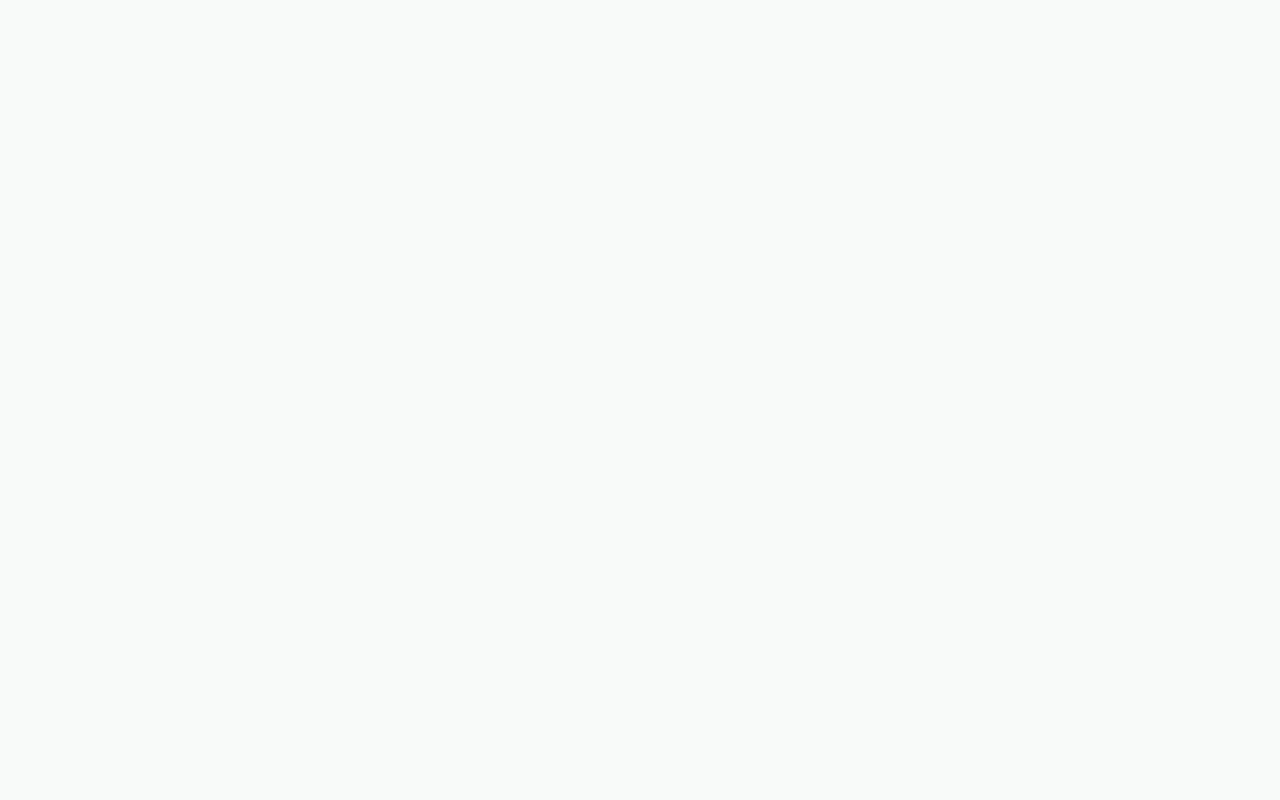
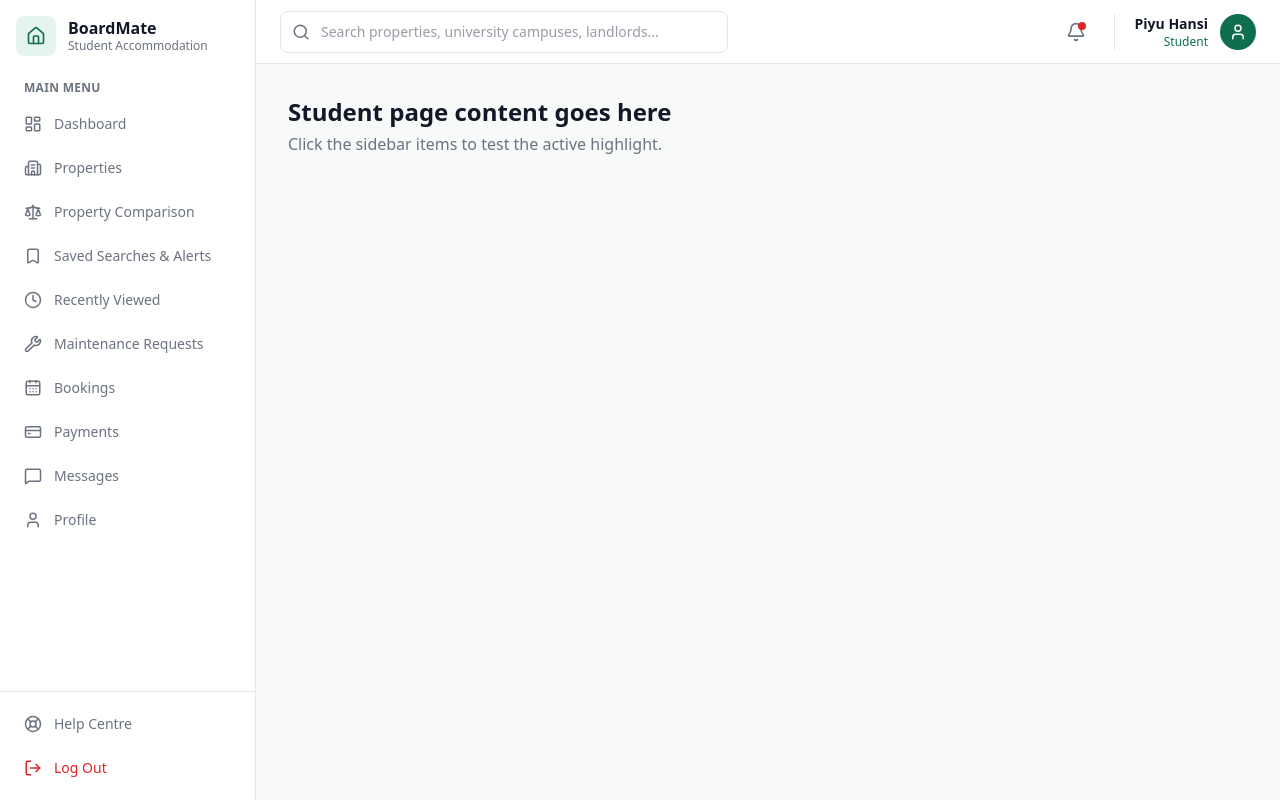
Before and after one commit to Esli-Fdo/BoardMate, a React app in the folder frontend/: page /student in a window 1280 px wide. Before the commit this address had no page. Built offline with nearby package versions, Linux system fonts and the light colour scheme; the HTML template or start-up script is replaced by a standard one.

Commit message:
feat: add Sidebar, TopBar and navigation menu config

```diff
--- a/frontend/src/App.jsx
+++ b/frontend/src/App.jsx
@@ -1,5 +1,6 @@
 import { BrowserRouter, Routes, Route } from 'react-router-dom'
 import ColorTest from './pages/home/ColorTest' // NEW
+import LayoutTest from './pages/home/LayoutTest'
 
 function Home() {
   return <h1>Welcome to BoardMate</h1>
@@ -10,6 +11,7 @@ function App() {
     <BrowserRouter>
       <Routes>
         <Route path="/" element={<Home />} />
+        <Route path="/student/*" element={<LayoutTest />} />
         <Route path="/test" element={<ColorTest />} /> {/* NEW */}
       </Routes>
     </BrowserRouter>
--- /dev/null
+++ b/frontend/src/components/layout/Sidebar.jsx
@@ -0,0 +1,66 @@
+import { NavLink } from 'react-router-dom'
+import { Home, LifeBuoy, LogOut } from 'lucide-react'
+
+const linkClass = ({ isActive }) =>
+  `flex items-center gap-3 rounded-control px-3 py-2.5 text-sm transition-colors ${
+    isActive
+      ? 'bg-primary-soft font-medium text-primary'
+      : 'text-muted hover:bg-page hover:text-ink'
+  }`
+
+function Sidebar({ subtitle, sectionLabel, items, helpTo, helpLabel = 'Help Centre', onLogout }) {
+  return (
+    <aside className="flex h-full w-64 shrink-0 flex-col border-r border-line bg-white">
+      <div className="flex items-center gap-3 p-4">
+        <div className="flex h-10 w-10 items-center justify-center rounded-control bg-primary-soft text-primary">
+          <Home size={20} />
+        </div>
+        <div>
+          <p className="font-semibold leading-tight text-ink">BoardMate</p>
+          {subtitle && <p className="text-xs text-muted">{subtitle}</p>}
+        </div>
+      </div>
+
+      <nav className="flex-1 overflow-y-auto px-3">
+        {sectionLabel && (
+          <p className="mb-2 mt-2 px-3 text-xs font-semibold uppercase tracking-wide text-muted">
+            {sectionLabel}
+          </p>
+        )}
+        <ul className="space-y-1">
+          {items.map(({ label, to, icon: Icon }) => (
+            <li key={to}>
+              <NavLink to={to} className={linkClass}>
+                <Icon size={18} />
+                {label}
+              </NavLink>
+            </li>
+          ))}
+        </ul>
+      </nav>
+
+      {(helpTo || onLogout) && (
+        <div className="space-y-1 border-t border-line p-3">
+          {helpTo && (
+            <NavLink to={helpTo} className={linkClass}>
+              <LifeBuoy size={18} />
+              {helpLabel}
+            </NavLink>
+          )}
+          {onLogout && (
+            <button
+              type="button"
+              onClick={onLogout}
+              className="flex w-full items-center gap-3 rounded-control px-3 py-2.5 text-sm font-medium text-danger hover:bg-danger-soft"
+            >
+              <LogOut size={18} />
+              Log Out
+            </button>
+          )}
+        </div>
+      )}
+    </aside>
+  )
+}
+
+export default Sidebar
--- /dev/null
+++ b/frontend/src/components/layout/TopBar.jsx
@@ -0,0 +1,40 @@
+import { Bell, Search, User } from 'lucide-react'
+import Input from '../common/Input'
+
+function TopBar({ user, searchPlaceholder = 'Search...', hasNotifications = false }) {
+  return (
+    <header className="flex h-16 shrink-0 items-center justify-between gap-4 border-b border-line bg-white px-6">
+      <Input
+        className="w-full max-w-md"
+        leftIcon={Search}
+        placeholder={searchPlaceholder}
+        aria-label="Search"
+      />
+
+      <div className="flex items-center gap-5">
+        <button
+          type="button"
+          aria-label="Notifications"
+          className="relative rounded-control p-2 text-muted hover:bg-page hover:text-ink"
+        >
+          <Bell size={20} />
+          {hasNotifications && (
+            <span className="absolute right-2 top-2 h-2 w-2 rounded-full bg-danger" />
+          )}
+        </button>
+
+        <div className="flex items-center gap-3 border-l border-line pl-5">
+          <div className="text-right leading-tight">
+            <p className="text-sm font-semibold text-ink">{user.name}</p>
+            <p className="text-xs font-medium text-primary">{user.role}</p>
+          </div>
+          <div className="flex h-9 w-9 items-center justify-center rounded-full bg-primary text-white">
+            <User size={18} />
+          </div>
+        </div>
+      </div>
+    </header>
+  )
+}
+
+export default TopBar
--- /dev/null
+++ b/frontend/src/pages/home/LayoutTest.jsx
@@ -0,0 +1,32 @@
+import Sidebar from '../../components/layout/Sidebar'
+import TopBar from '../../components/layout/TopBar'
+import { studentMenu } from '../../utils/navigation'
+
+function LayoutTest() {
+  return (
+    <div className="flex h-screen">
+      <Sidebar
+        subtitle="Student Accommodation"
+        sectionLabel="Main Menu"
+        items={studentMenu}
+        helpTo="/student/help"
+        helpLabel="Help Centre"
+        onLogout={() => alert('Log out clicked')}
+      />
+
+      <div className="flex min-w-0 flex-1 flex-col">
+        <TopBar
+          user={{ name: 'Piyu Hansi', role: 'Student' }}
+          searchPlaceholder="Search properties, university campuses, landlords..."
+          hasNotifications
+        />
+        <main className="flex-1 overflow-y-auto p-8">
+          <h1 className="text-2xl font-bold">Student page content goes here</h1>
+          <p className="mt-1 text-muted">Click the sidebar items to test the active highlight.</p>
+        </main>
+      </div>
+    </div>
+  )
+}
+
+export default LayoutTest
--- /dev/null
+++ b/frontend/src/utils/navigation.js
@@ -0,0 +1,55 @@
+import {
+  LayoutDashboard,
+  Building2,
+  Scale,
+  Bookmark,
+  Clock,
+  Wrench,
+  CalendarDays,
+  CreditCard,
+  MessageSquare,
+  User,
+  Users,
+  Star,
+  TrendingUp,
+  ShieldCheck,
+  Flag,
+  Settings,
+} from 'lucide-react'
+
+export const studentMenu = [
+  { label: 'Dashboard', to: '/student/dashboard', icon: LayoutDashboard },
+  { label: 'Properties', to: '/student/properties', icon: Building2 },
+  { label: 'Property Comparison', to: '/student/comparison', icon: Scale },
+  { label: 'Saved Searches & Alerts', to: '/student/saved-searches', icon: Bookmark },
+  { label: 'Recently Viewed', to: '/student/recently-viewed', icon: Clock },
+  { label: 'Maintenance Requests', to: '/student/maintenance', icon: Wrench },
+  { label: 'Bookings', to: '/student/bookings', icon: CalendarDays },
+  { label: 'Payments', to: '/student/payments', icon: CreditCard },
+  { label: 'Messages', to: '/student/messages', icon: MessageSquare },
+  { label: 'Profile', to: '/student/profile', icon: User },
+]
+
+export const ownerMenu = [
+  { label: 'Dashboard', to: '/owner/dashboard', icon: LayoutDashboard },
+  { label: 'My Properties', to: '/owner/properties', icon: Building2 },
+  { label: 'Bookings', to: '/owner/bookings', icon: CalendarDays },
+  { label: 'Tenants & Rent', to: '/owner/tenants', icon: Users },
+  { label: 'Messages', to: '/owner/messages', icon: MessageSquare },
+  { label: 'Maintenance', to: '/owner/maintenance', icon: Wrench },
+  { label: 'Reviews & Complaints', to: '/owner/reviews', icon: Star },
+  { label: 'Analytics', to: '/owner/analytics', icon: TrendingUp },
+  { label: 'Profile', to: '/owner/profile', icon: User },
+]
+
+export const adminMenu = [
+  { label: 'Dashboard', to: '/admin/dashboard', icon: LayoutDashboard },
+  { label: 'Users', to: '/admin/users', icon: Users },
+  { label: 'Verifications', to: '/admin/verifications', icon: ShieldCheck },
+  { label: 'Properties', to: '/admin/properties', icon: Building2 },
+  { label: 'Bookings', to: '/admin/bookings', icon: CalendarDays },
+  { label: 'Reports & Moderation', to: '/admin/reports', icon: Flag },
+  { label: 'Payments', to: '/admin/payments', icon: CreditCard },
+  { label: 'Analytics', to: '/admin/analytics', icon: TrendingUp },
+  { label: 'System', to: '/admin/system', icon: Settings },
+]
```
